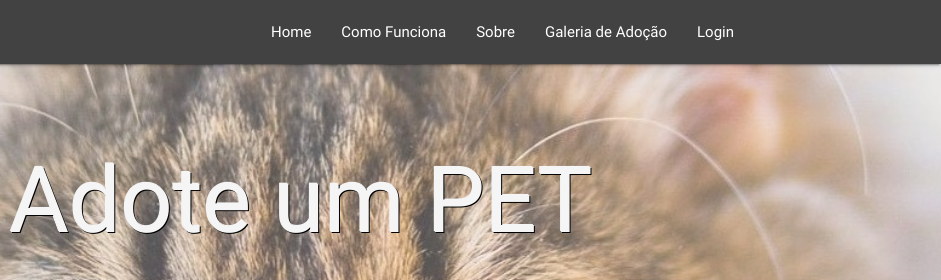
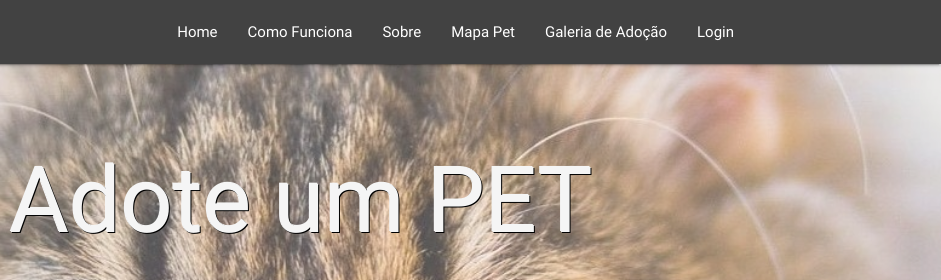
Before and after one commit to LainezAraujo/Telas_radarpet, a plain HTML site: page galeria.html in a window 1280 px wide. Shown: the top 280 px of the page, 339-1280 px from the left. Drawn offline with nearby package versions, Linux system fonts and the light colour scheme.

Commit message:
Alteração

```diff
--- a/galeria.html
+++ b/galeria.html
@@ -20,6 +20,7 @@
             <li><a href="index.html" class="white-text">Home</a></li>
             <li><a href="index.html#how" class="white-text">Como Funciona</a></li>
             <li><a href="index.html#about" class="white-text">Sobre</a></li>
+            <li><a href="index.html#map" class="white-text">Mapa Pet</a></li>
             <li><a href="galeria.html" class="white-text">Galeria de Adoção</a></li>
             <li><a href="#" class="white-text">Login</a></li>
         </ul>
```
Also changed, not shown: index.html (+2 -0 lines).
